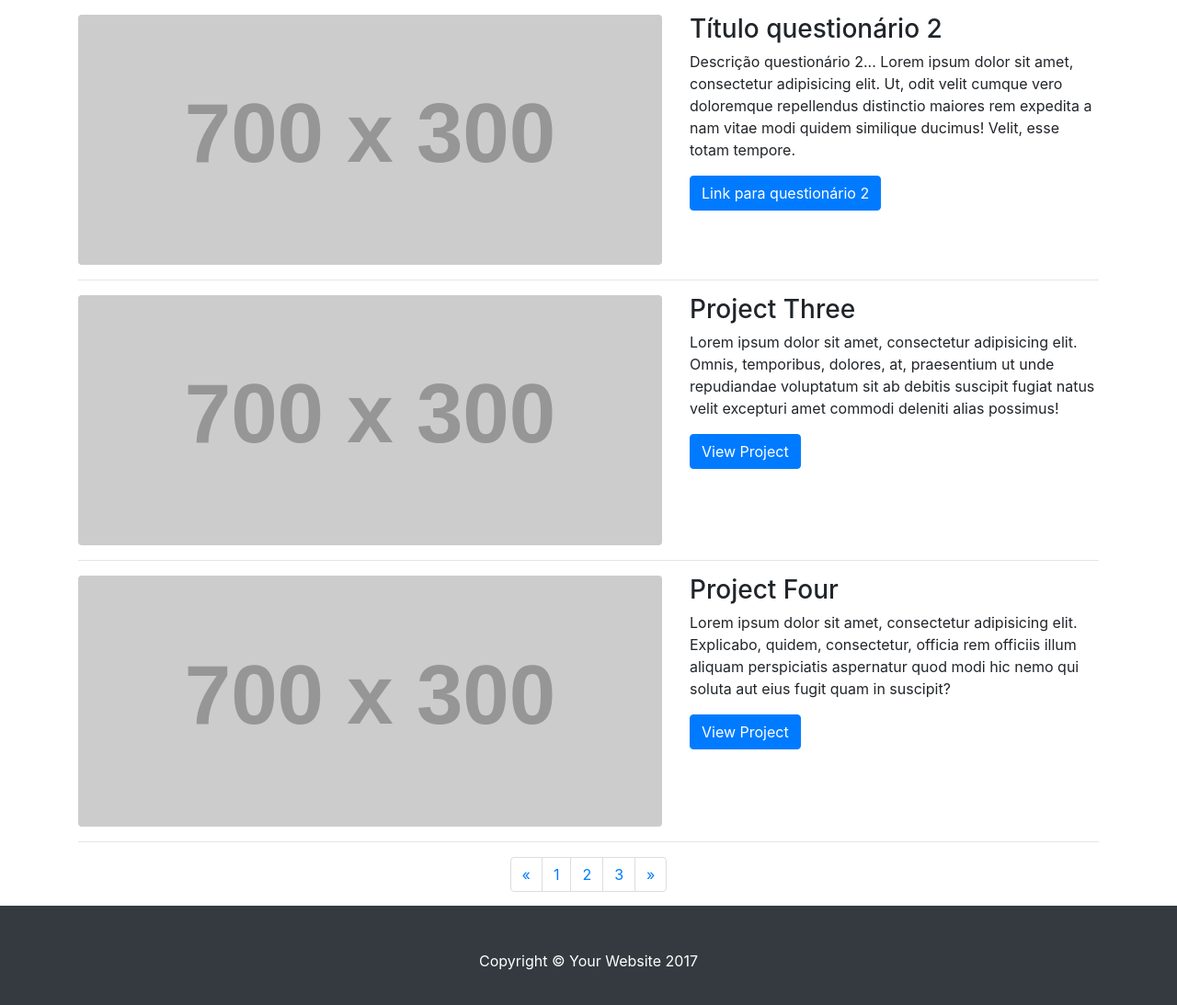
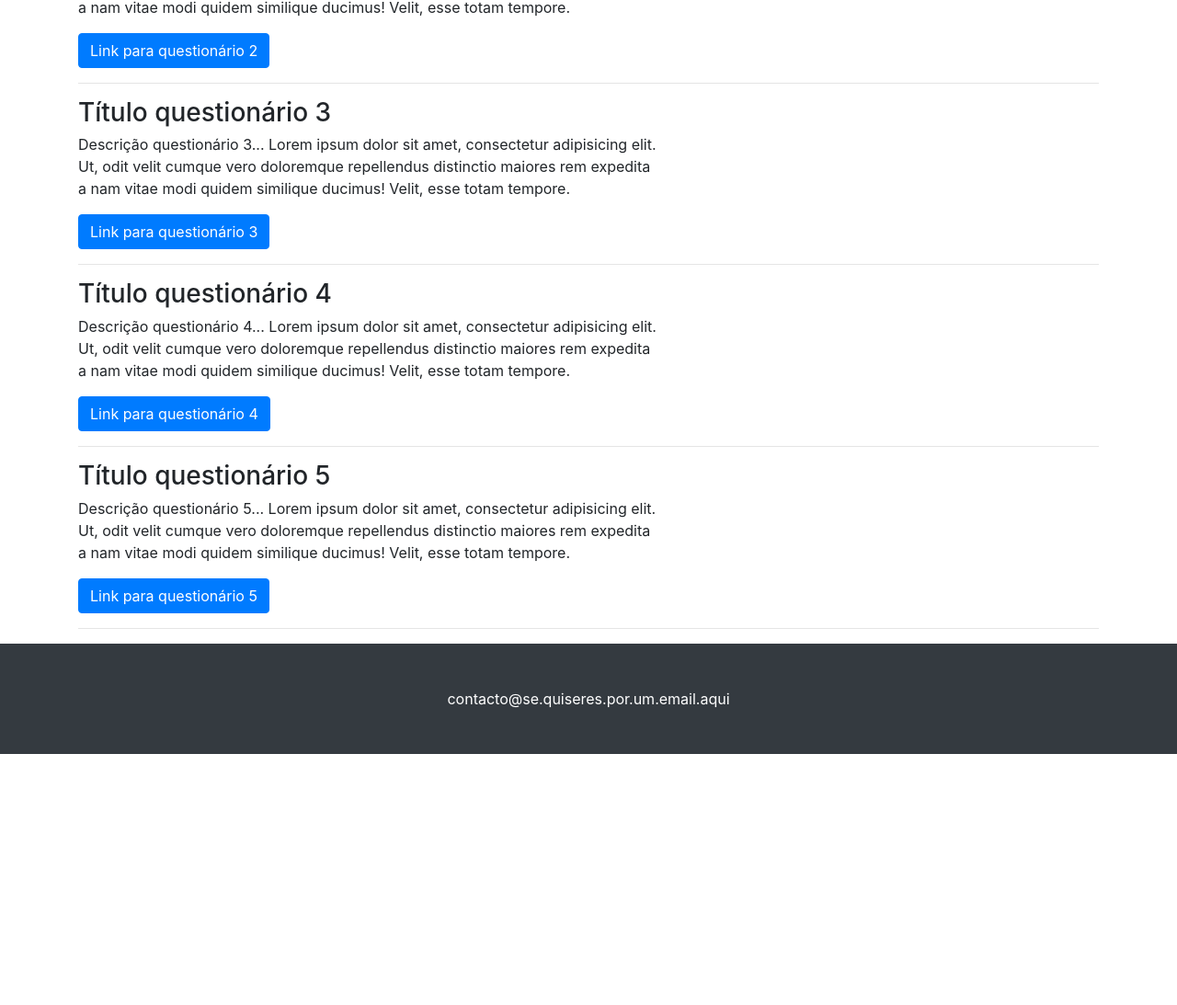
Before and after one commit to pvuserdevops/questionario, a website: page index.html in a window 1280 px wide. Shown: the part 437-1530 px from the top of the page at 92% size. After the commit the page ends 1257 px from the top, so only its background shows below. Drawn offline with Linux system fonts and the light colour scheme; placeholder pictures from the web are drawn by us.

Commit message:
corrections3

```diff
--- a/index.html
+++ b/index.html
@@ -58,12 +58,12 @@
 
       <!-- Project One -->
       <div class="row">
-        <div class="col-md-7">
+<!--         <div class="col-md-7">
           <a href="#">
             <img class="img-fluid rounded mb-3 mb-md-0" src="http://placehold.it/700x300" alt="">
           </a>
-        </div>
-        <div class="col-md-5">
+        </div> -->
+        <div class="col-md-7">
           <h3>Título questionário 1</h3>
           <p>Descrição questionário 1... Lorem ipsum dolor sit amet, consectetur adipisicing elit. Ut, odit velit cumque vero doloremque repellendus distinctio maiores rem expedita a nam vitae modi quidem similique ducimus! Velit, esse totam tempore.</p>
           <a class="btn btn-primary" href="#">Link para questionário 1</a>
@@ -75,12 +75,12 @@
 
       <!-- Project Two -->
       <div class="row">
-        <div class="col-md-7">
+<!--         <div class="col-md-7">
           <a href="#">
             <img class="img-fluid rounded mb-3 mb-md-0" src="http://placehold.it/700x300" alt="">
           </a>
-        </div>
-        <div class="col-md-5">
+        </div> -->
+        <div class="col-md-7">
           <h3>Título questionário 2</h3>
           <p>Descrição questionário 2... Lorem ipsum dolor sit amet, consectetur adipisicing elit. Ut, odit velit cumque vero doloremque repellendus distinctio maiores rem expedita a nam vitae modi quidem similique ducimus! Velit, esse totam tempore.</p>
           <a class="btn btn-primary" href="#">Link para questionário 2</a>
@@ -90,35 +90,51 @@
 
       <hr>
 
-      <!-- Project Three -->
+      <!-- Project Two -->
       <div class="row">
-        <div class="col-md-7">
+        <!--         <div class="col-md-7">
                   <a href="#">
                     <img class="img-fluid rounded mb-3 mb-md-0" src="http://placehold.it/700x300" alt="">
                   </a>
-        </div>
-        <div class="col-md-5">
-          <h3>Project Three</h3>
-          <p>Lorem ipsum dolor sit amet, consectetur adipisicing elit. Omnis, temporibus, dolores, at, praesentium ut unde repudiandae voluptatum sit ab debitis suscipit fugiat natus velit excepturi amet commodi deleniti alias possimus!</p>
-          <a class="btn btn-primary" href="#">View Project</a>
+                </div> -->
+                <div class="col-md-7">
+                  <h3>Título questionário 3</h3>
+                  <p>Descrição questionário 3... Lorem ipsum dolor sit amet, consectetur adipisicing elit. Ut, odit velit cumque vero doloremque repellendus distinctio maiores rem expedita a nam vitae modi quidem similique ducimus! Velit, esse totam tempore.</p>
+                  <a class="btn btn-primary" href="#">Link para questionário 3</a>
                 </div>
               </div>
               <!-- /.row -->
 
               <hr>
 
-      <!-- Project Four -->
+      <!-- Project Two -->
       <div class="row">
-
-        <div class="col-md-7">
+        <!--         <div class="col-md-7">
                   <a href="#">
                     <img class="img-fluid rounded mb-3 mb-md-0" src="http://placehold.it/700x300" alt="">
                   </a>
+                </div> -->
+                <div class="col-md-7">
+                  <h3>Título questionário 4</h3>
+                  <p>Descrição questionário 4... Lorem ipsum dolor sit amet, consectetur adipisicing elit. Ut, odit velit cumque vero doloremque repellendus distinctio maiores rem expedita a nam vitae modi quidem similique ducimus! Velit, esse totam tempore.</p>
+                  <a class="btn btn-primary" href="#">Link para questionário 4</a>
                 </div>
-        <div class="col-md-5">
-          <h3>Project Four</h3>
-          <p>Lorem ipsum dolor sit amet, consectetur adipisicing elit. Explicabo, quidem, consectetur, officia rem officiis illum aliquam perspiciatis aspernatur quod modi hic nemo qui soluta aut eius fugit quam in suscipit?</p>
-          <a class="btn btn-primary" href="#">View Project</a>
+              </div>
+              <!-- /.row -->
+
+              <hr>
+
+      <!-- Project Two -->
+      <div class="row">
+        <!--         <div class="col-md-7">
+                  <a href="#">
+                    <img class="img-fluid rounded mb-3 mb-md-0" src="http://placehold.it/700x300" alt="">
+                  </a>
+                </div> -->
+                <div class="col-md-7">
+                  <h3>Título questionário 5</h3>
+                  <p>Descrição questionário 5... Lorem ipsum dolor sit amet, consectetur adipisicing elit. Ut, odit velit cumque vero doloremque repellendus distinctio maiores rem expedita a nam vitae modi quidem similique ducimus! Velit, esse totam tempore.</p>
+                  <a class="btn btn-primary" href="#">Link para questionário 5</a>
                 </div>
               </div>
               <!-- /.row -->
@@ -126,7 +142,7 @@
               <hr>
 
       <!-- Pagination -->
-      <ul class="pagination justify-content-center">
+<!--       <ul class="pagination justify-content-center">
         <li class="page-item">
           <a class="page-link" href="#" aria-label="Previous">
             <span aria-hidden="true">&laquo;</span>
@@ -148,7 +164,7 @@
             <span class="sr-only">Next</span>
           </a>
         </li>
-      </ul>
+      </ul> -->
 
     </div>
     <!-- /.container -->
@@ -156,7 +172,7 @@
     <!-- Footer -->
     <footer class="py-5 bg-dark">
       <div class="container">
-        <p class="m-0 text-center text-white">Copyright &copy; Your Website 2017</p>
+        <p class="m-0 text-center text-white">contacto@se.quiseres.por.um.email.aqui</p>
       </div>
       <!-- /.container -->
     </footer>
```
Lines whose indentation alone changed are shown as unchanged.
